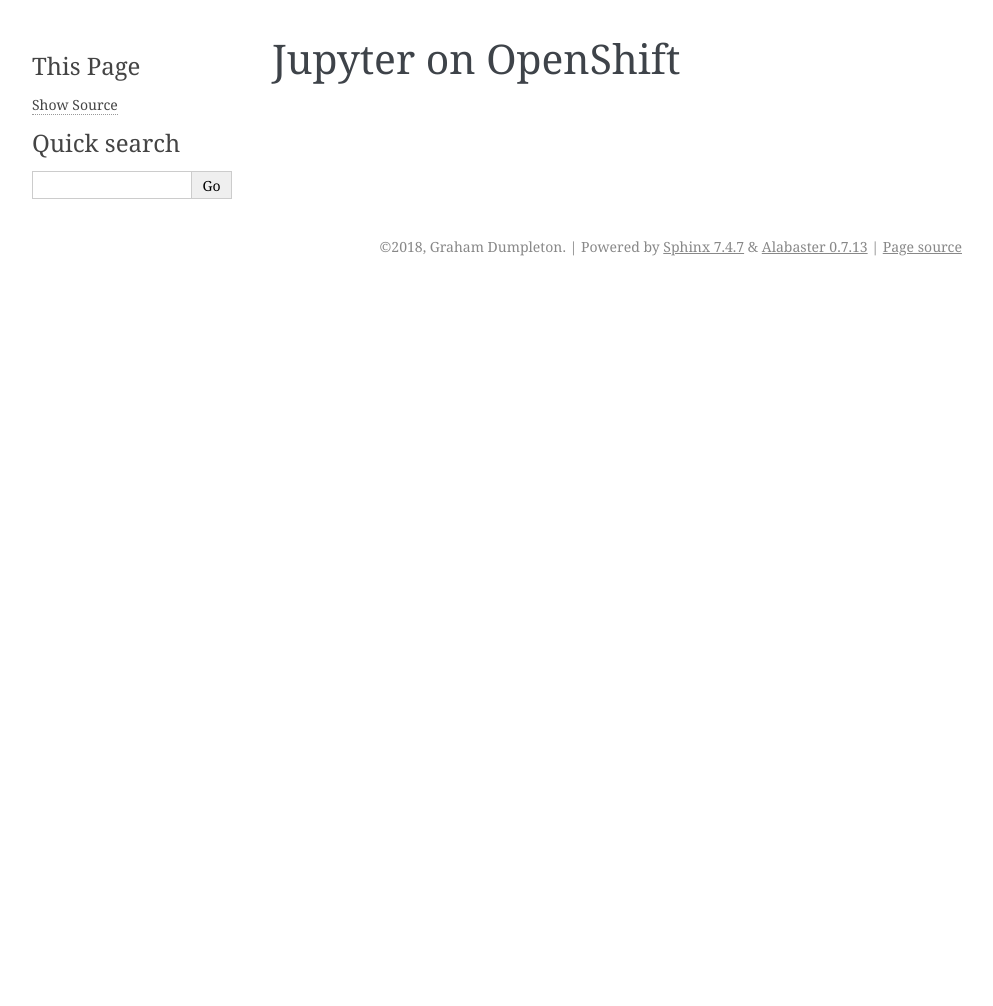
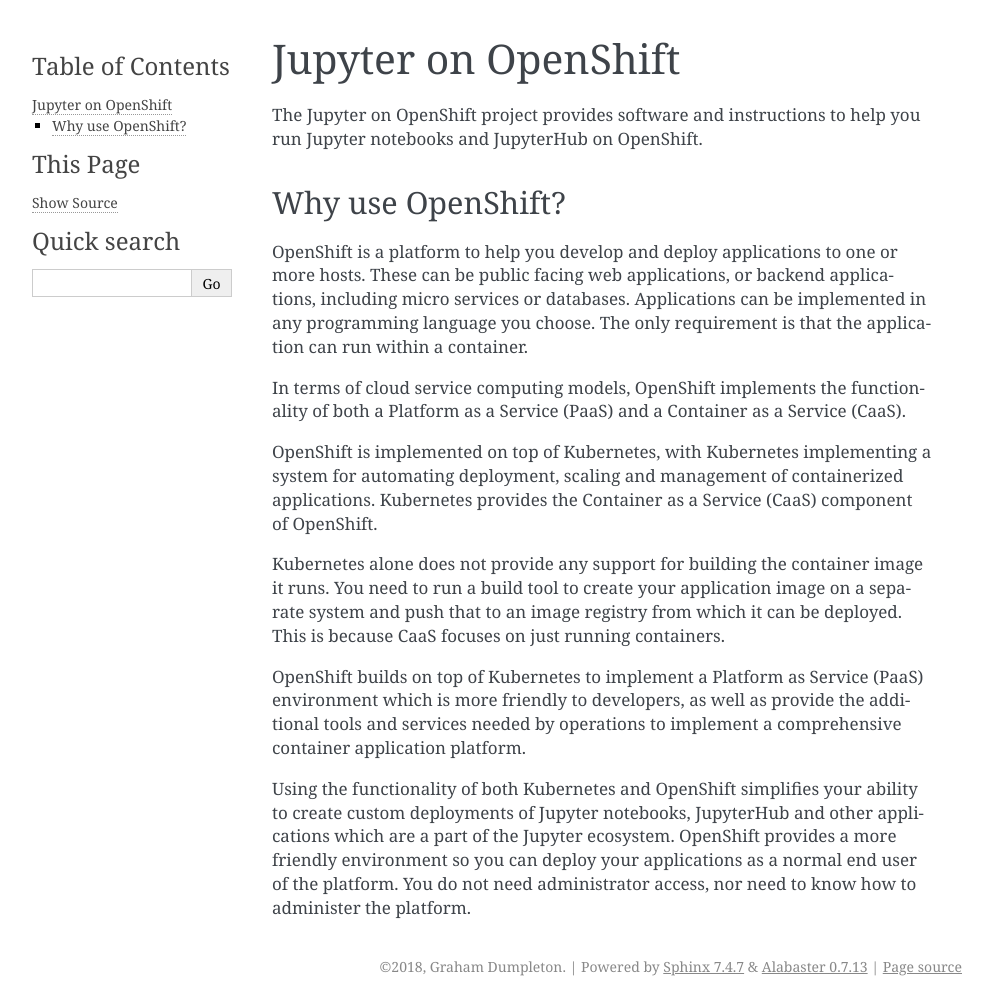
Before and after one commit to jupyter-on-openshift/www-jupyteronopenshift-org, a Sphinx documentation site: the page built from source/index.rst, in a window 1280 px wide. Shown: the whole page, without its empty margins (148-1141 px from the left). Built offline with Sphinx 7.4.7, drawn with Linux system fonts in a browser that asks for light colours; before the commit the page ends 900 px from its top, so only the background shows below that.

Commit message:
Add reason for using OpenShift.

```diff
--- a/source/index.rst
+++ b/source/index.rst
@@ -4,3 +4,41 @@ Jupyter on OpenShift
 .. toctree::
    :maxdepth: 2
    :caption: Contents:
+
+The Jupyter on OpenShift project provides software and instructions to help
+you run Jupyter notebooks and JupyterHub on OpenShift.
+
+Why use OpenShift?
+------------------
+
+OpenShift is a platform to help you develop and deploy applications to one
+or more hosts. These can be public facing web applications, or backend
+applications, including micro services or databases. Applications can be
+implemented in any programming language you choose. The only requirement is
+that the application can run within a container.
+
+In terms of cloud service computing models, OpenShift implements the
+functionality of both a Platform as a Service (PaaS) and a Container as a
+Service (CaaS).
+
+OpenShift is implemented on top of Kubernetes, with Kubernetes implementing
+a system for automating deployment, scaling and management of containerized
+applications. Kubernetes provides the Container as a Service (CaaS)
+component of OpenShift.
+
+Kubernetes alone does not provide any support for building the container
+image it runs. You need to run a build tool to create your application
+image on a separate system and push that to an image registry from which it
+can be deployed. This is because CaaS focuses on just running containers.
+
+OpenShift builds on top of Kubernetes to implement a Platform as Service
+(PaaS) environment which is more friendly to developers, as well as provide
+the additional tools and services needed by operations to implement a
+comprehensive container application platform.
+
+Using the functionality of both Kubernetes and OpenShift simplifies your
+ability to create custom deployments of Jupyter notebooks, JupyterHub and
+other applications which are a part of the Jupyter ecosystem. OpenShift
+provides a more friendly environment so you can deploy your applications
+as a normal end user of the platform. You do not need administrator access,
+nor need to know how to administer the platform.
```
